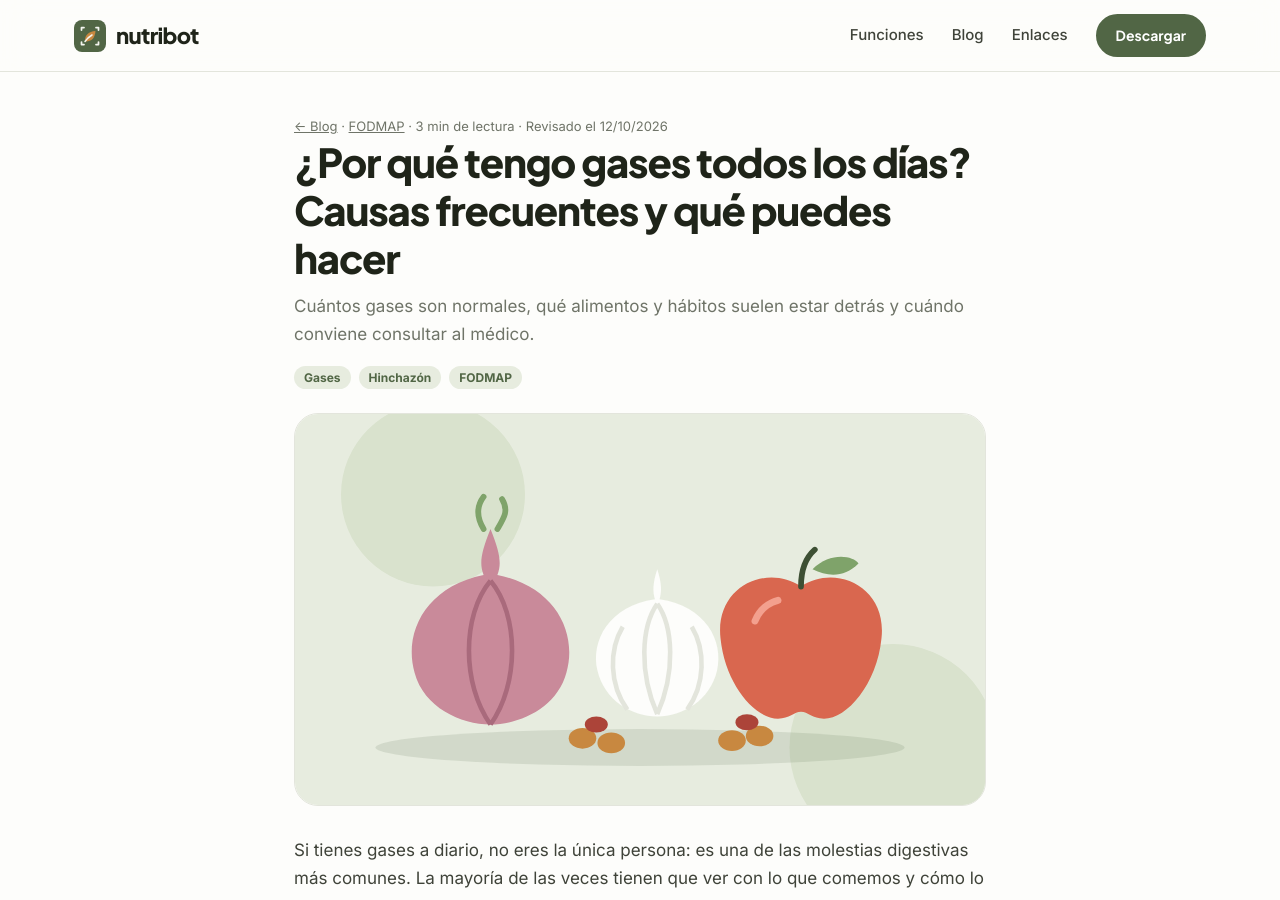
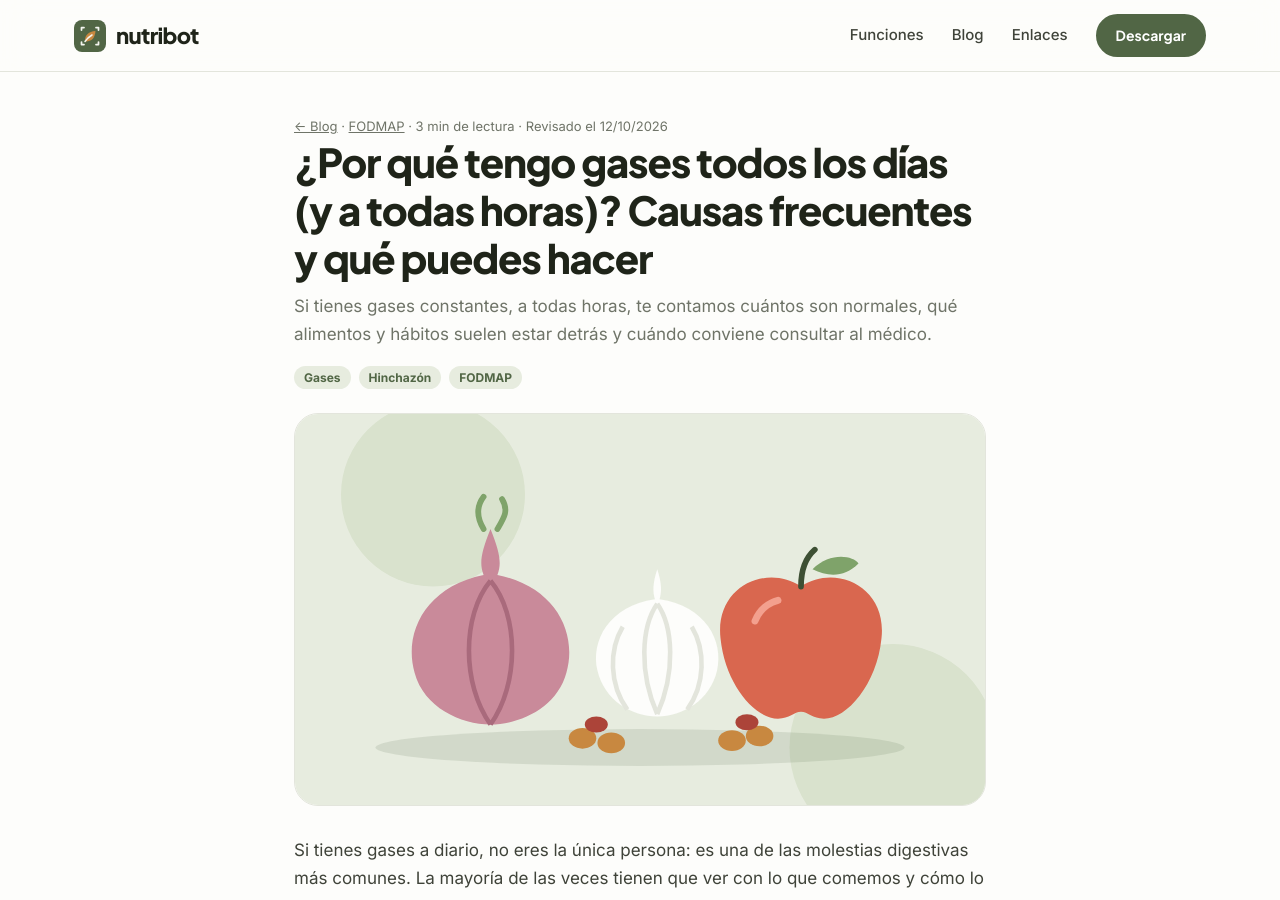
Before and after one commit to ferrodvilla-sys/nutribot-web, a Jekyll site: the page built from _posts/2026-10-12-por-que-tengo-gases-todos-los-dias.md, in a window 1280 px wide and 900 px high. Built offline with Jekyll 4.4.1, drawn with Linux system fonts in a browser that asks for light colours; part of the change alters nothing that is shown; some of the changed text lies outside the part shown.

Commit message:
Blog: ajustar el artículo de gases a lo que la gente busca en Google
Co-Authored-By: Claude Opus 5.5 (1M context) <noreply@anthropic.com>
Claude-Session: https://claude.ai/code/session_01SjwGzCkhsWBSAircgmVi2Y

```diff
--- a/_posts/2026-10-12-por-que-tengo-gases-todos-los-dias.md
+++ b/_posts/2026-10-12-por-que-tengo-gases-todos-los-dias.md
@@ -1,17 +1,19 @@
 ---
-title: "¿Por qué tengo gases todos los días? Causas frecuentes y qué puedes hacer"
-description: "Cuántos gases son normales, qué alimentos y hábitos suelen estar detrás y cuándo conviene consultar al médico."
+title: "¿Por qué tengo gases todos los días (y a todas horas)? Causas frecuentes y qué puedes hacer"
+description: "Si tienes gases constantes, a todas horas, te contamos cuántos son normales, qué alimentos y hábitos suelen estar detrás y cuándo conviene consultar al médico."
 image: /assets/img/posts/por-que-tengo-gases-todos-los-dias.jpg
 tema: FODMAP
 destacado: true
 etiquetas: [gases, hinchazon, fodmap]
-keywords: [por qué tengo gases todos los días, gases todos los días, tengo muchos gases, causas de los gases, flatulencia, alimentos que dan gases]
+keywords: [por qué tengo gases todos los días, tengo gases a todas horas, gases constantes, gases todos los días, tengo muchos gases, tener muchos gases, flatulencia crónica, gases en el intestino grueso, causas de los gases, alimentos que dan gases]
 medico:
   - "Los gases te molestan mucho o te cambian la vida diaria."
   - "Notas un cambio repentino en tus síntomas o en tu forma de ir al baño."
   - "Van acompañados de dolor abdominal, diarrea o estreñimiento que no se pasan."
   - "Pierdes peso sin buscarlo, tienes fiebre o ves sangre en las heces."
 preguntas:
+  - p: "¿Por qué tengo gases a todas horas?"
+    r: "Lo más frecuente es una mezcla de alimentos que fermentan en el intestino grueso (legumbres, cebolla, ajo, algunas frutas, lactosa si la digieres mal, edulcorantes en «-ol») y de hábitos como comer deprisa o tomar bebidas con gas. Si son constantes, molestan mucho o vienen con otros síntomas, conviene consultarlo con un médico."
   - p: "¿Cuántos gases al día son normales?"
     r: "Según el NIDDK (Instituto Nacional de Diabetes y Enfermedades Digestivas y Renales de EE. UU.), lo habitual es expulsar gases entre 8 y 14 veces al día, y hasta 25 veces se considera normal."
   - p: "¿Qué alimentos dan más gases?"
```
